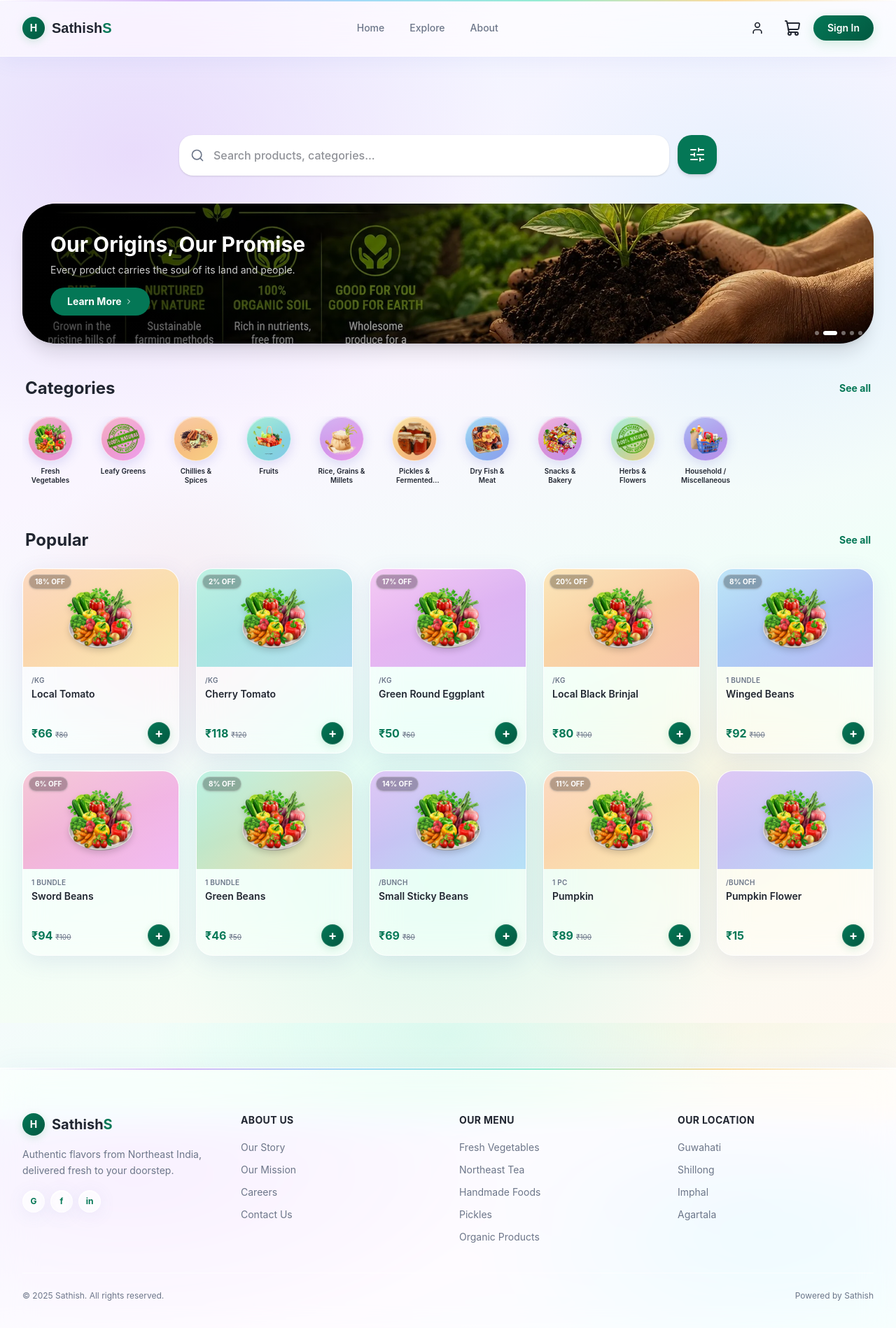
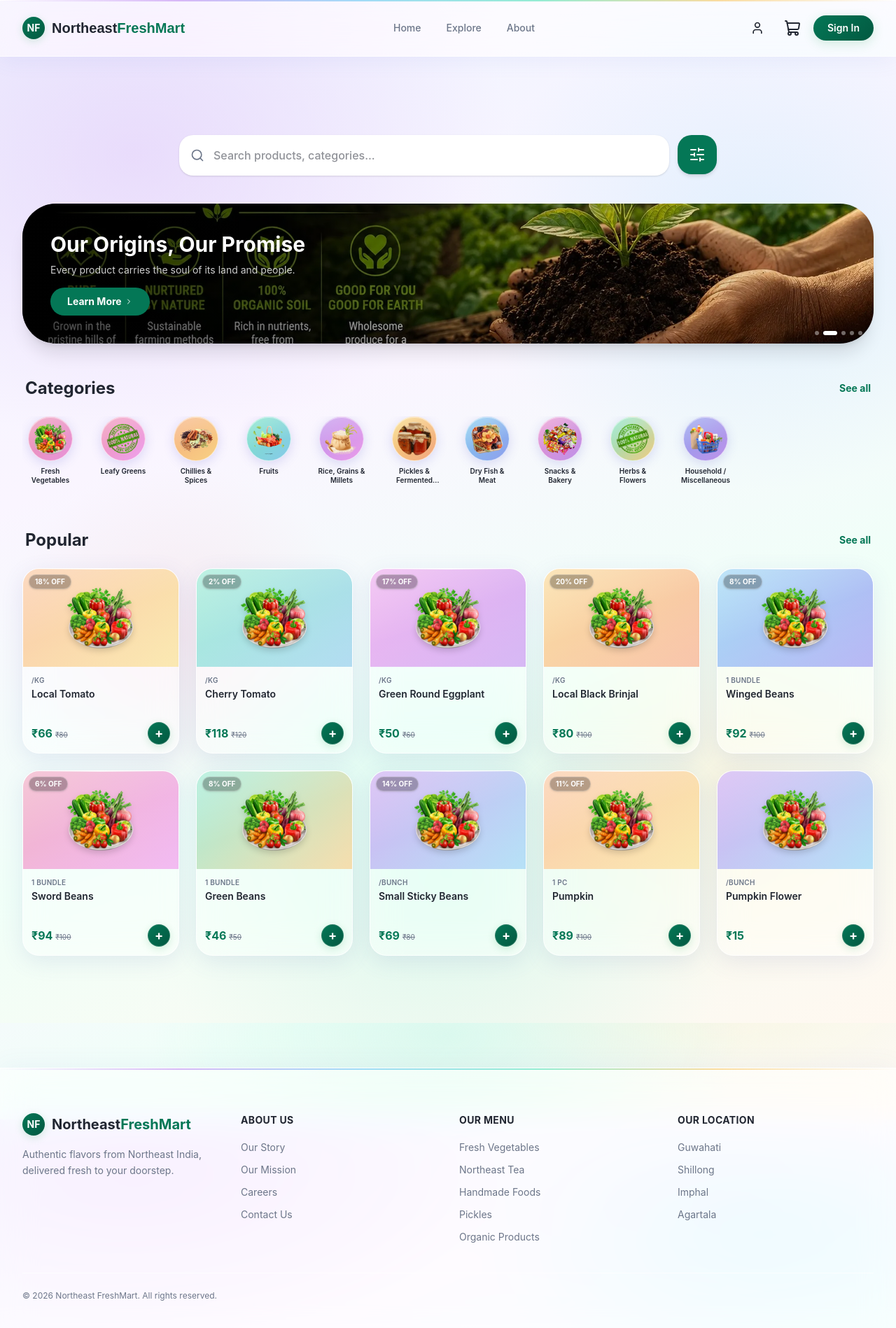
Before and after one commit to karuppsamy-k/shop_northeast_products, a React (Vite) app: page / in a window 1280 px wide. Shown: the top 1898 px of the page at 70% size. Built offline with nearby package versions, Linux system fonts and the light colour scheme; no server answers.

Commit message:
feat: implement responsive navigation bar and site footer components

```diff
--- a/src/components/Footer.tsx
+++ b/src/components/Footer.tsx
@@ -26,34 +26,17 @@ export const Footer = () => {
                   boxShadow: '0 3px 12px var(--glow-primary)',
                 }}
               >
-                H
+                NF
               </div>
               <span className="text-xl font-bold">
-                <span style={{ color: 'var(--color-fg)' }}>Sathish</span>
-                <span style={{ color: 'var(--color-primary-val)' }}>S</span>
+                <span style={{ color: 'var(--color-fg)' }}>Northeast</span>
+                <span style={{ color: 'var(--color-primary-val)' }}>FreshMart</span>
               </span>
             </div>
             <p className="text-sm leading-relaxed mb-4" style={{ color: 'var(--color-muted-fg)' }}>
               Authentic flavors from Northeast India, delivered fresh to your doorstep.
             </p>
-            <div className="flex gap-2">
-              {['G', 'f', 'in'].map((s) => (
-                <div
-                  key={s}
-                  className="w-8 h-8 rounded-full flex items-center justify-center text-xs font-bold cursor-pointer transition-all hover:-translate-y-0.5"
-                  style={{
-                    background: 'var(--glass-card-bg)',
-                    backdropFilter: 'blur(12px)',
-                    WebkitBackdropFilter: 'blur(12px)',
-                    border: '1px solid var(--glass-border)',
-                    boxShadow: 'var(--glass-shadow)',
-                    color: 'var(--color-primary-val)',
-                  }}
-                >
-                  {s}
-                </div>
-              ))}
-            </div>
+
           </div>
 
           {/* About */}
@@ -128,11 +111,9 @@ export const Footer = () => {
           style={{ borderColor: 'var(--glass-border)' }}
         >
           <p className="text-xs" style={{ color: 'var(--color-muted-fg)' }}>
-            © 2025 Sathish. All rights reserved.
+            © 2026 Northeast FreshMart. All rights reserved.
           </p>
-          <p className="text-xs" style={{ color: 'var(--color-muted-fg)' }}>
-            Powered by Sathish
-          </p>
+
         </div>
       </div>
     </footer>
--- a/src/components/Navbar.tsx
+++ b/src/components/Navbar.tsx
@@ -35,11 +35,11 @@ export const Navbar = () => {
                 boxShadow: '0 3px 12px var(--glow-primary)',
               }}
             >
-              H
+              NF
             </div>
             <span className="text-xl font-bold" style={{ fontFamily: 'Poppins, sans-serif' }}>
-              <span style={{ color: 'var(--color-fg)' }}>Sathish</span>
-              <span style={{ color: 'var(--color-primary-val)' }}>S</span>
+              <span style={{ color: 'var(--color-fg)' }}>Northeast</span>
+              <span style={{ color: 'var(--color-primary-val)' }}>FreshMart</span>
             </span>
           </Link>
 
```
